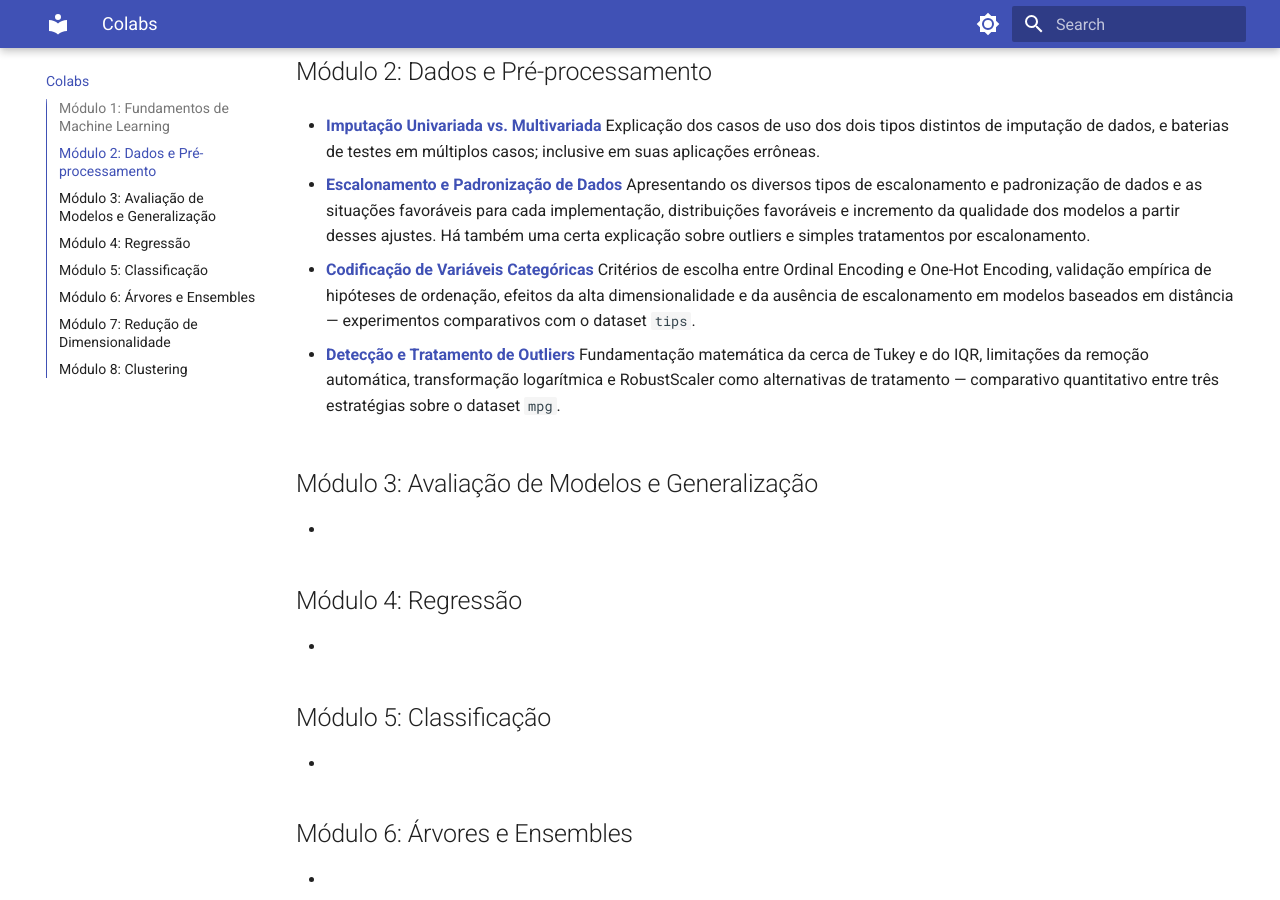
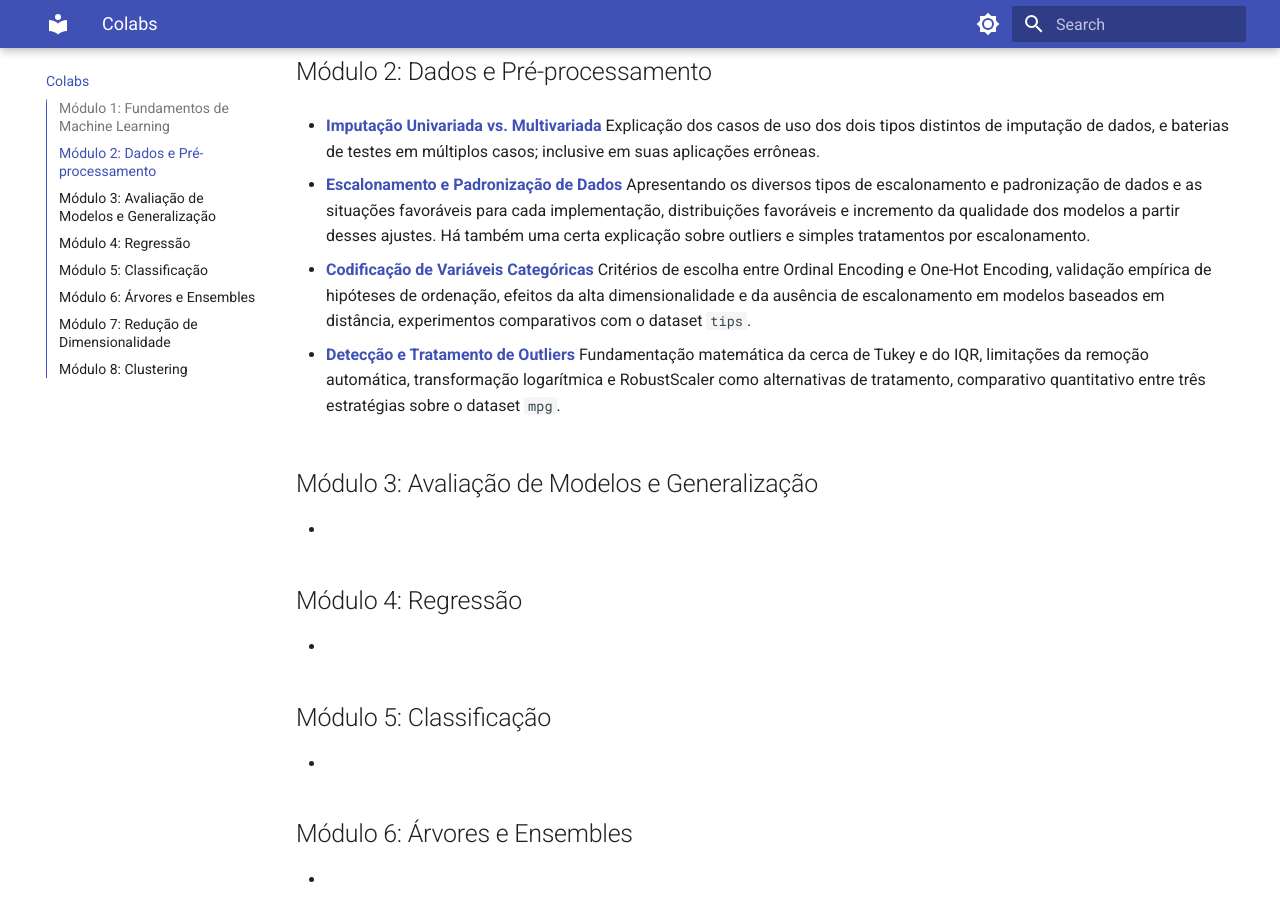
Before and after one commit to EstevaoMO/machine-learning-aprendizadodemaquina, an MkDocs documentation site: the page built from docs/colabs.md, in a window 1280 px wide and 900 px high, scrolled down 601 px. Built offline with MkDocs 1.6.1 and Material for MkDocs 9.7.7, drawn with Linux system fonts in a browser that asks for light colours.

```diff
--- a/docs/colabs.md
+++ b/docs/colabs.md
@@ -21,10 +21,11 @@ Para uma imersão completa na fundamentação teórica, acesse o guia correspond
   Apresentando os diversos tipos de escalonamento e padronização de dados e as situações favoráveis para cada implementação, distribuições favoráveis e incremento da qualidade dos modelos a partir desses ajustes. Há também uma certa explicação sobre outliers e simples tratamentos por escalonamento.
 
 * **[Codificação de Variáveis Categóricas](https://colab.research.google.com/github/EstevaoMO/machine-learning-aprendizadodemaquina/blob/main/02_dados_e_preprocessamento/colabs/Codifica%C3%A7%C3%A3o_de_Vari%C3%A1veis_Categ%C3%B3ricas.ipynb)**
-  Critérios de escolha entre Ordinal Encoding e One-Hot Encoding, validação empírica de hipóteses de ordenação, efeitos da alta dimensionalidade e da ausência de escalonamento em modelos baseados em distância — experimentos comparativos com o dataset `tips`.
+  Critérios de escolha entre Ordinal Encoding e One-Hot Encoding, validação empírica de hipóteses de ordenação, efeitos da alta dimensionalidade e da ausência de escalonamento em modelos baseados em distância, experimentos comparativos com o dataset `tips`.
 
 * **[Detecção e Tratamento de Outliers](https://colab.research.google.com/github/EstevaoMO/machine-learning-aprendizadodemaquina/blob/main/02_dados_e_preprocessamento/colabs/Tratamento_de_Outliers.ipynb)**
-  Fundamentação matemática da cerca de Tukey e do IQR, limitações da remoção automática, transformação logarítmica e RobustScaler como alternativas de tratamento — comparativo quantitativo entre três estratégias sobre o dataset `mpg`.
+  Fundamentação matemática da cerca de Tukey e do IQR, limitações da remoção automática, transformação logarítmica e RobustScaler como alternativas de tratamento, comparativo quantitativo entre três estratégias sobre o dataset `mpg`.
+
 ## Módulo 3: Avaliação de Modelos e Generalização
 *
 
```
